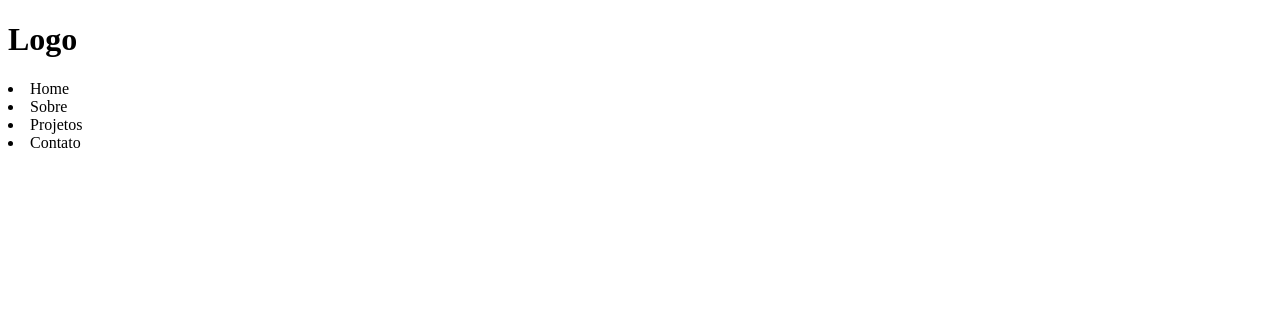
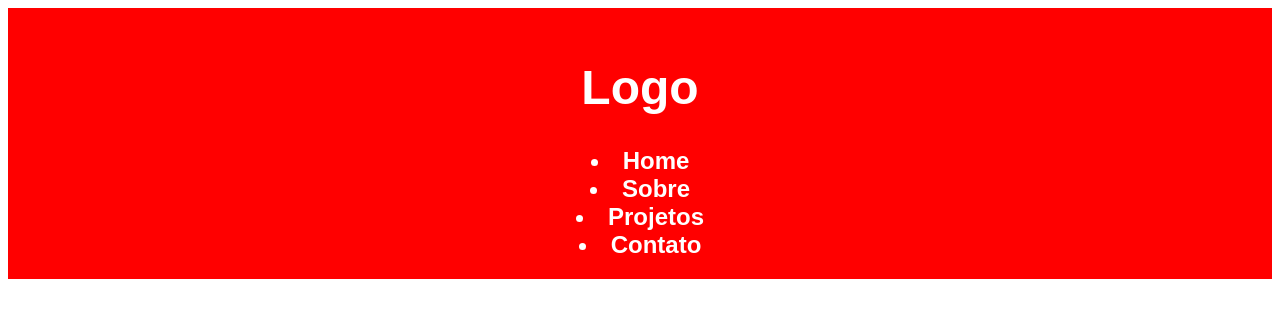
Before and after one commit to ViniBess/repositorio1, a plain HTML site: page index.html in a window 1280 px wide. Drawn offline with Linux system fonts and the light colour scheme.

Commit message:
Feat(header):Estilizaçao

```diff
--- a/index.html
+++ b/index.html
@@ -4,13 +4,13 @@
 <head>
     <meta charset="UTF-8">
     <meta name="viewport" content="width=device-width, initial-scale=1.0">
+    <link rel="stylesheet" href="style.css">
     <title>Projeto</title>
 </head>
 
 <body>
     <header>
         <h1>Logo</h1>
-
         <nav>
             <li><a href=""></a>Home</li>
             <li><a href=""></a>Sobre</li>
--- /dev/null
+++ b/style.css
@@ -0,0 +1,10 @@
+header {
+
+    background-color: red;
+    color: white;
+    text-align: center;
+    padding: 20px;
+    font-size: 24px;
+    font-weight: bold;
+    font-family: Arial, sans-serif;
+}
```
